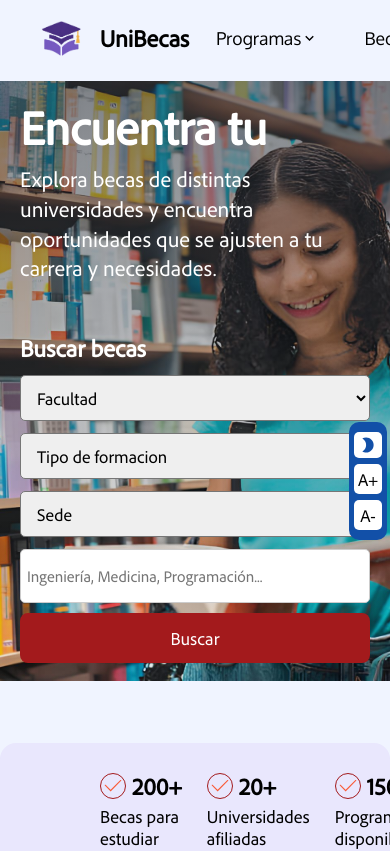
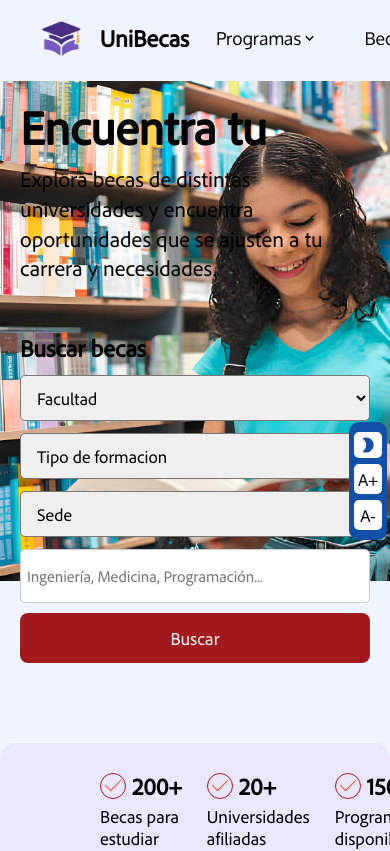
Before and after one commit to AlexanderCassiani/unibecas, a React (Vite) app in the folder frontend/: page / in a window 390 px wide. Shown: the top 851 px of the page. Built offline with nearby package versions, Linux system fonts and the light colour scheme.

Commit message:
Style: agrega sombra al texto en el encabezado y elimina estilos de media query

```diff
--- a/frontend/src/home/components/hero/hero.css
+++ b/frontend/src/home/components/hero/hero.css
@@ -53,6 +53,7 @@
   background-clip: text;
   border-radius: 5px;
   animation: cambiarColor 3s ease-in-out infinite;
+  filter: drop-shadow(0 0 30px #fff);
 }
 
 @keyframes cambiarColor {
@@ -198,27 +199,3 @@
     font-size: 3rem;
   }
 }
-
-@media (max-width: 1366px) {
-  .contenido-derecha {
-    max-width: 1366px;
-    height: 600px;
-  }
-
-  .contenido-derecha::before {
-    content: "";
-    position: absolute;
-    z-index: 600;
-    top: 0;
-    left: 0;
-    background: linear-gradient(#242a3394 0%, #242a334f 50%, #242a3313 100%);
-    width: 100%;
-    height: 100%;
-  }
-
-  .hero-contenido .contenido-izquierda h1,
-  .hero-contenido .contenido-izquierda p,
-  .hero-buscador h2 {
-    color: #fff;
-  }
-}
```
